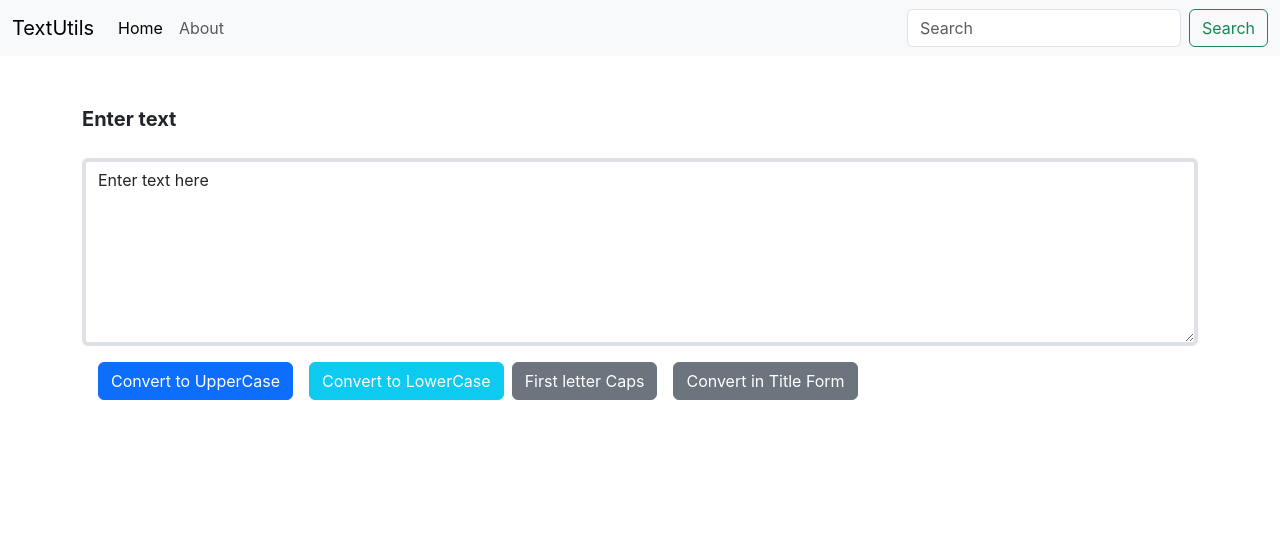
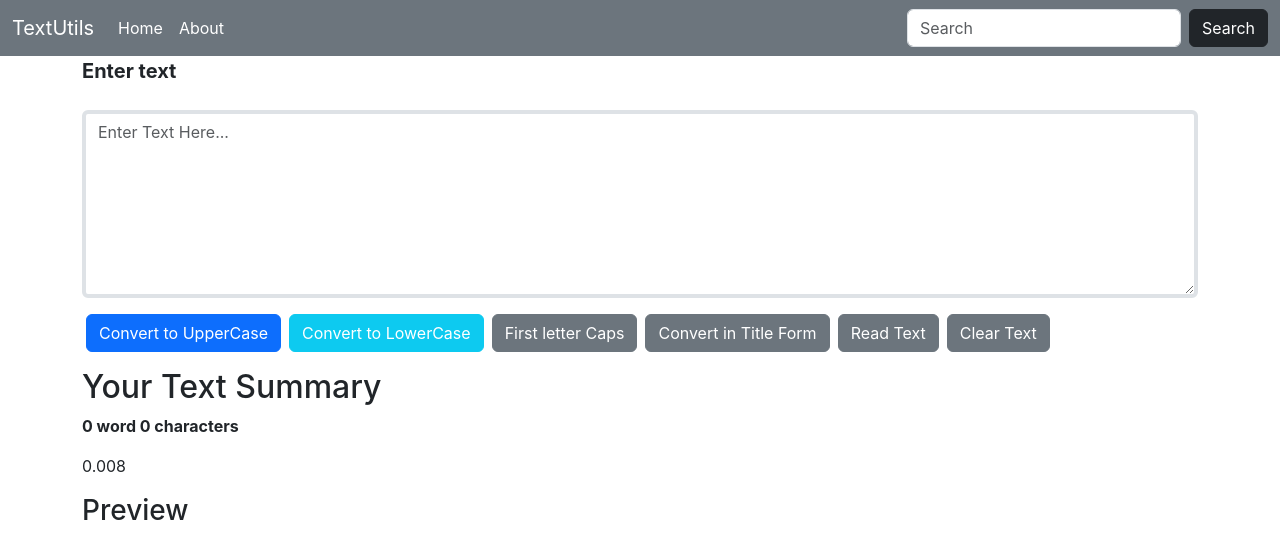
Before and after one commit to Anjali-Singh02/TextUtils, a React (Create React App) app: page / in a window 1280 px wide. Shown: the top 558 px of the page. Built offline with nearby package versions, Linux system fonts and the light colour scheme.

Commit message:
updated read and clear buttons

```diff
--- a/src/components/Navbar.js
+++ b/src/components/Navbar.js
@@ -2,9 +2,10 @@ import React from 'react'
 import PropTypes  from 'prop-types'
 export default function Navbar(props) {
   return (
-    <nav className="navbar navbar-expand-lg bg-body-tertiary">
+    <nav className="navbar navbar-expand-lg bg-secondary
+    ">
     <div className="container-fluid">
-      <a className="navbar-brand" href="/">
+      <a className="navbar-brand text-white" href="/">
     {props.title}
       </a>
       <button
@@ -21,12 +22,12 @@ export default function Navbar(props) {
       <div className="collapse navbar-collapse" id="navbarSupportedContent">
         <ul className="navbar-nav me-auto mb-2 mb-lg-0">
           <li className="nav-item">
-            <a className="nav-link active" aria-current="page" href="/">
+            <a className="nav-link active text-white" aria-current="page" href="/">
               Home
             </a>
           </li>
           <li className="nav-item">
-            <a className="nav-link" href="/">
+            <a className="nav-link text-white" href="/">
               About
             </a>
           </li>
@@ -38,7 +39,7 @@ export default function Navbar(props) {
             placeholder="Search"
             aria-label="Search"
           />
-          <button className="btn btn-outline-success" type="submit">
+          <button className="btn btn-dark text-white" type="submit">
             Search
           </button>
         </form>
--- a/src/components/TextForm.js
+++ b/src/components/TextForm.js
@@ -2,46 +2,76 @@ import React, { useState } from 'react';
 
 export default function TextForm(props) {
 const handleUpOnClick = () => {
-  // console.log("onClick");
+
   let newText = text.toUpperCase();
   setText(newText);
 
 }
 const handleLowOnClick = () => {
-  // console.log("onClick");
   let newText = text.toLowerCase();
   setText(newText);
+}
 
+
+
+function capitalizeText() {
+  // Capitalize the first letter of the text
+  let capitalizedtext = text.charAt(0).toUpperCase() + text.slice(1);
+
+  // Capitalize the first letter after a period
+  capitalizedtext = capitalizedtext.replace(/(\.|\?|\!)\s*(\w)/g, function(match, p1, p2) {
+    return p1 + ' ' + p2.toUpperCase();
+  });
+ setText(capitalizedtext);
 }
-const handleCapsOnClick = () => {
-  // console.log("onClick");
-  let newText = text.charAt(0).toUpperCase() + text.slice(1);
-  setText(newText);
-}
+
+
 const capitalizeFirstLetter = () => {
    let newText = text.split(' ').map(word => word.charAt(0).toUpperCase() + word.slice(1)).join(' ');
    setText(newText);
+
   }
+  const handleClear = () => {
+   let newText = '';
+   setText(newText);
+
+  }
+  const handleRead = () => {
+    let newText = new SpeechSynthesisUtterance();
+    newText.text = text;
+    window.speechSynthesis.speak(newText);
+  }
+
 
 //***************** TEXT BOX FUNCTION ******************
   const handleOnChange = (event) => {
     // console.log("on change")
     setText(event.target.value)
   }
-  const [text, setText] = useState("Enter text here")
+  const [text, setText] = useState("")
   // setText("new text")
   return (
     <div>
-        <div className="container mb-3 my-5">
-  <label htmlFor="exampleFormControlTextarea1" className="form-label fw-bold fs-5 my- 3">{props.label}</label>
-  <textarea className="form-control border-4 my-3" value={text} onChange={handleOnChange} id="exampleFormControlTextarea1" rows="7" />
+        <div className="container ">
+  <label htmlFor="text" className="form-label fw-bold fs-5 my- 3">{props.label}</label>
+  <textarea className="form-control border-4 my-3" value={text} placeHolder= "Enter Text Here..."onChange={handleOnChange} id="text" rows="7" />
   <div className="buttons">
-  <button type="button" onClick={handleUpOnClick} className="btn btn-primary mx-3">Convert to UpperCase</button>
-  <button type="button" onClick={handleLowOnClick} className="btn btn-info text-white">Convert to LowerCase</button>
-  <button type="button" onClick={handleCapsOnClick} className="btn btn-secondary mx-2 text-white ">First letter Caps</button>
-  <button type="button" onClick={capitalizeFirstLetter} className="btn btn-secondary mx-2 text-white ">Convert in Title Form</button>
+  <button type="button" onClick={handleUpOnClick} className="btn btn-primary mx-1">Convert to UpperCase</button>
+  <button type="button" onClick={handleLowOnClick} className="btn btn-info mx-1 text-white">Convert to LowerCase</button>
+  <button type="button" onClick={capitalizeText} className="btn btn-secondary mx-1 text-white ">First letter Caps</button>
+  <button type="button" onClick={capitalizeFirstLetter} className="btn btn-secondary mx-1 text-white ">Convert in Title Form</button>
+  <button type="button" onClick={handleRead} className="btn btn-secondary mx-1 text-white ">Read Text</button>
+  <button type="button" onClick={handleClear} className="btn btn-secondary mx-1 text-white ">Clear Text</button>
   </div>
 </div>
+
+    <div className='container my-3'>
+      <h2>Your Text Summary</h2>
+      <p className='fw-bold'>{text.split(" ").length - 1} word {text.length} characters</p>
+      <p>{0.008*text.split(" ").length}</p>
+      <h3>Preview</h3>
+      <p>{text}</p>
+    </div>
     </div>
   )
 }
```
